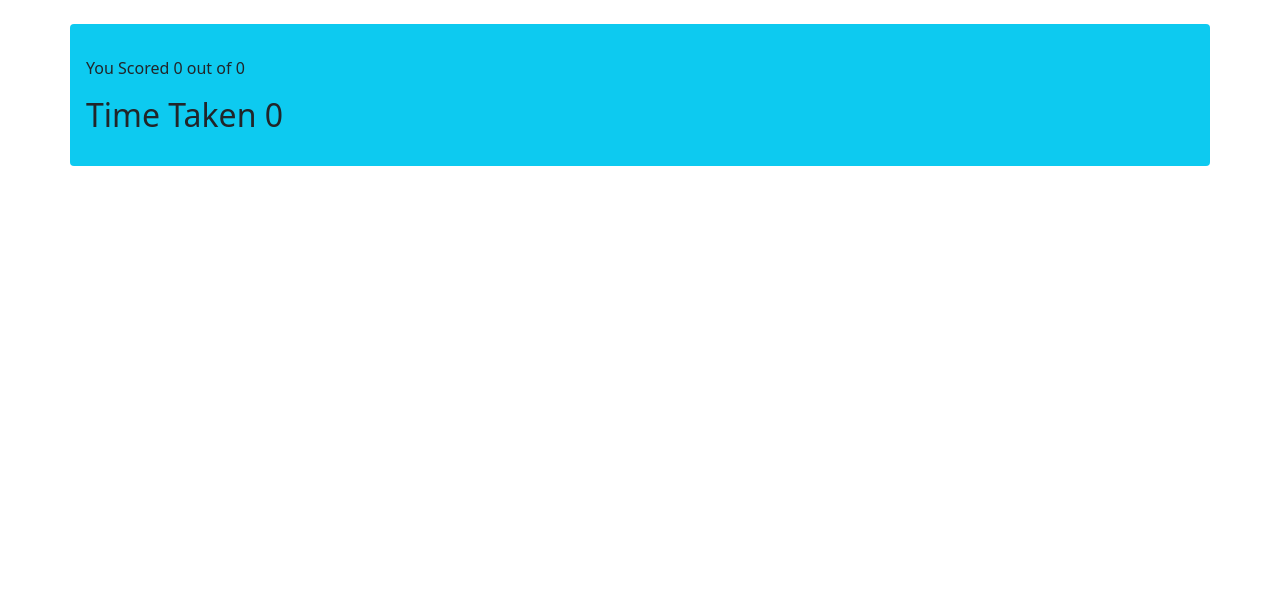
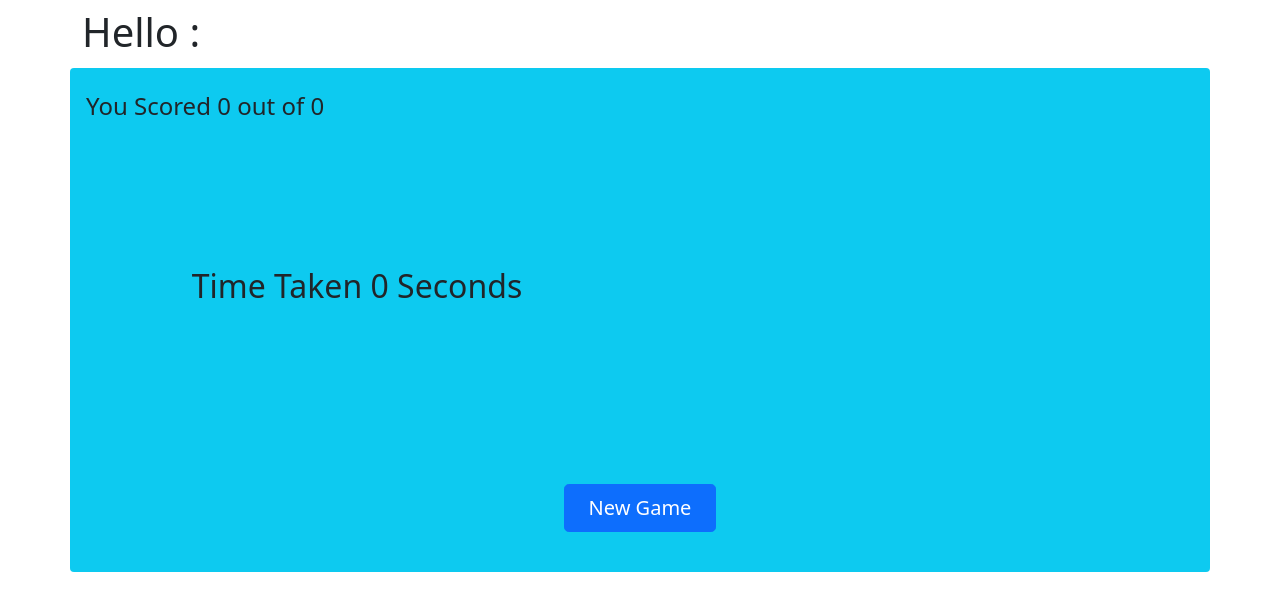
Before and after one commit to 3azzam/anotherTask, a React (Create React App) app: page /score in a window 1280 px wide. Shown: the top 610 px of the page. Built offline with nearby package versions, Linux system fonts and the light colour scheme.

Commit message:
added score screen

```diff
--- a/package.json
+++ b/package.json
@@ -7,10 +7,12 @@
     "@testing-library/jest-dom": "^5.16.4",
     "@testing-library/react": "^13.3.0",
     "@testing-library/user-event": "^13.5.0",
+    "apexcharts": "^3.35.3",
     "axios": "^0.27.2",
     "bootstrap": "^5.1.3",
     "lodash": "^4.17.21",
     "react": "^18.2.0",
+    "react-apexcharts": "^1.4.0",
     "react-dom": "^18.2.0",
     "react-redux": "^8.0.2",
     "react-router-dom": "^6.3.0",
--- /dev/null
+++ b/src/components/chart/pie.js
@@ -0,0 +1,28 @@
+import { useState, useEffect } from "react";
+import Chart from "react-apexcharts";
+
+const PieChart = ({ chartData }) => {
+
+  const [labels, setLabels] = useState([])
+  const [series, setSeries] = useState([])
+
+  useEffect(() => {
+    setLabels(chartData.labels)
+    setSeries(chartData.series)
+  }, [chartData])
+
+  return (
+    <div>
+      <Chart
+        options={{
+          labels
+        }}
+        series={series}
+        type="pie"
+        width="350px"
+      />
+    </div>
+  );
+};
+
+export default PieChart;
--- a/src/constants/localstorageConstant.js
+++ b/src/constants/localstorageConstant.js
@@ -6,5 +6,6 @@ export const QUESTION_NUMBERS = 'qsn'
 export const CATEGORIES_NUMBERS = 'csn'
 export const SELECTED_CATEGORY = 'yay'
 export const REMIANING_CATEGORIES = 'wee'
+export const SELECTED_CATEGORIES_DETAILS = 'scd'
 
 export const QUESTIONS_LIST = 'sqs'
--- a/src/redux/reducers/gameReducer.js
+++ b/src/redux/reducers/gameReducer.js
@@ -4,10 +4,12 @@ import {
     QUESTION_NUMBERS,
     SELECTED_DIFFICULTY,
     REMIANING_CATEGORIES,
-    SELECTED_CATEGORY
+    SELECTED_CATEGORY,
+    SELECTED_CATEGORIES_DETAILS
 } from "../../constants/localstorageConstant";
 import { difficulties } from "../../constants/appConstants";
 import { getString, saveString, getJson, saveJson } from "../../utils/localStorage";
+import _ from 'lodash'
 
 const setQuestionsNumber = (difficulty) => {
     switch (difficulty) {
@@ -46,7 +48,8 @@ const initialState = {
         ? parseInt(getString(CATEGORIES_NUMBERS), 10)
         : process.env.REACT_APP_CATEGORIES_EASY,
     remainingCategories: getJson(REMIANING_CATEGORIES) || [],
-    selectedCategory: getString(SELECTED_CATEGORY) ? parseInt(getString(SELECTED_CATEGORY), 10) : null
+    selectedCategory: getString(SELECTED_CATEGORY) ? parseInt(getString(SELECTED_CATEGORY), 10) : null,
+    selectedCategoriesDetails: getJson(SELECTED_CATEGORIES_DETAILS) || []
 };
 
 export const gameSlice = createSlice({
@@ -67,9 +70,11 @@ export const gameSlice = createSlice({
             const { remainingCategories, selectedCategory } = action.payload
             state.remainingCategories = remainingCategories
             state.selectedCategory = selectedCategory
+            state.selectedCategoriesDetails = [...state.selectedCategoriesDetails, selectedCategory]
 
             saveJson(REMIANING_CATEGORIES, remainingCategories)
             saveString(SELECTED_CATEGORY, selectedCategory)
+            saveJson(SELECTED_CATEGORIES_DETAILS, state.selectedCategoriesDetails, selectedCategory)
         }
     },
 });
--- a/src/redux/reducers/questionsReducer.js
+++ b/src/redux/reducers/questionsReducer.js
@@ -14,13 +14,13 @@ export const questionSlice = createSlice({
     reducers: {
         setQuestions: (state, action) => {
             const { questionsList } = action.payload
-            state.questionsList = questionsList
+            state.questionsList = [...state.questionsList, ...questionsList]
 
             saveJson(QUESTIONS_LIST, questionsList)
         },
         setQuestionAnswer: (state, action) => {
-            const { answer, time } = action.payload
-            state.questionsAnswers = [...state.questionsAnswers, { answer, time }]
+            const { answer, time, correctAnswer } = action.payload
+            state.questionsAnswers = [...state.questionsAnswers, { answer, time, correctAnswer }]
         }
     }
 })
--- a/src/utils/localStorage.js
+++ b/src/utils/localStorage.js
@@ -13,3 +13,7 @@ export const getString = (key) => {
 export const getJson = (key) => {
     return JSON.parse(`${localStorage.getItem(key)}`)
 }
+
+export const flushAll = () => {
+    localStorage.clear();
+}
--- a/src/views/Questions/index.js
+++ b/src/views/Questions/index.js
@@ -6,13 +6,16 @@ const QuestionsList = () => {
   const navigate = useNavigate();
 
   const [questionCount, setQuestionCount] = useState(0);
-  const { questionsList, questionsAnswers } = useSelector(
-    (state) => state.questions
-  );
+
+  const { selectedCategoriesDetails, remainingCategories, categoriesNumbers } = useSelector((state) => state.game)
+  const { questionsList, questionsAnswers } = useSelector((state) => state.questions);
 
   useEffect(() => {
     if (questionsList.length > 0 && questionCount >= questionsList.length) {
-      navigate("/score");
+
+      Math.abs(selectedCategoriesDetails.length - remainingCategories.length) >= categoriesNumbers ?
+        navigate("/score") :
+        navigate('/categories')
     }
   }, [questionCount]);
 
--- a/src/views/Questions/showQuestion.js
+++ b/src/views/Questions/showQuestion.js
@@ -21,12 +21,12 @@ const ShowQuesion = ({ question, toNextQuestion }) => {
   }, [question]);
 
   const handleAnswerSubmit = () => {
-    dispatch(setQuestionAnswer({ answer: userAnswer, time: answerTime }))
+    dispatch(setQuestionAnswer({ correctAnswer: question.correct_answer, answer: userAnswer, time: answerTime }))
     toNextQuestion()
   }
 
   const handleAnswerSkip = () => {
-    dispatch(setQuestionAnswer({ answer: null, time: 30 * (4 - difficulty) }))
+    dispatch(setQuestionAnswer({ correctAnswer: question.correct_answer, answer: null, time: 30 * (4 - difficulty) }))
     toNextQuestion()
   }
 
--- /dev/null
+++ b/src/views/Score/calcResult.js
@@ -0,0 +1,21 @@
+export const calcPieResult = (answers) => {
+    let correct = 0
+    let incorrect = 0
+    let skipped = 0
+    let timeTaken = 0
+    answers.forEach(question => {
+        if (question.answer === null) {
+            skipped = skipped + 1;
+        }
+        else if (question.answer === question.correctAnswer) {
+            correct = correct + 1
+        }
+        else {
+            incorrect++
+        }
+        timeTaken += question.time
+    })
+    const labels = ['correct', 'false', 'skipped']
+    const series = [correct, incorrect, skipped]
+    return { chart: { labels, series }, score: { timeTaken, correctAnswers: correct } }
+}
--- a/src/views/Score/index.js
+++ b/src/views/Score/index.js
@@ -1,37 +1,86 @@
 import { useState, useEffect } from "react";
+import { useNavigate } from "react-router-dom";
 import { useSelector } from "react-redux";
-const Score = () => {
-  const { questionsList, questionsAnswers } = useSelector(state => state.questions)
+
+import { calcPieResult } from "./calcResult";
+
+import PieChart from "../../components/chart/pie";
+
+import { flushAll } from "../../utils/localStorage";
+const ScoreView = () => {
+  const navigate = useNavigate();
+
+  // reducers
+  const { questionsList, questionsAnswers } = useSelector(
+    (state) => state.questions
+  );
   const { playerName } = useSelector((state) => state.auth);
 
-  const [score, setScore] = useState(0);
-  const [timeTaken, setTimeTaken] = useState(0)
+  // states
+  const [score, setScore] = useState({ timeTaken: 0, correctAnswers: 0 });
+  const [chartData, setChartData] = useState({ labels: [], series: [] });
 
   useEffect(() => {
-    if (questionsList.length > 0 && questionsAnswers.length > 0) {
-      let scoreCounter = 0
-      let fullTimeTaken = 0
-      questionsList.forEach((question, idx) => {
-        scoreCounter += question.correct_answer === questionsAnswers[idx].answer
-        fullTimeTaken += questionsAnswers[idx].time
-      });
-      setScore(scoreCounter)
-      setTimeTaken(fullTimeTaken)
+    if (questionsAnswers.length && questionsList.length) {
+      const { chart, score } = calcPieResult(questionsAnswers);
+      setChartData(chart);
+      setScore(score);
     }
   }, []);
 
+  const timeDisplay = (seconds) => {
+    const remainingMinutes = parseInt(seconds / 60, 10);
+    const remainingSeconds = seconds % 60;
+    if (remainingMinutes === 0) {
+      return `${remainingSeconds} Seconds`;
+    }
+    return `${
+      remainingMinutes > 9 ? remainingMinutes : `0${remainingMinutes}`
+    }:${
+      remainingSeconds > 9 ? remainingSeconds : `0${remainingSeconds}`
+    } Minutes`;
+  };
+
+  const handleNewGame = () => {
+    flushAll();
+    navigate("/");
+  };
+
   return (
     <div>
-      <div className="container rounded bg-info my-4 mx-auto px-3 py-4">
-        <h1> {playerName} </h1>
-        <p>
+      <div className="container">
+        <h1 className="py-2 mb-1"> Hello : {playerName} </h1>
+      </div>
+      <div className="container rounded bg-info mb-4 mx-auto px-3 py-4">
+        <p className="h4">
           {" "}
-          You Scored {score} out of {questionsList.length}{" "}
+          You Scored {score.correctAnswers} out of {questionsList.length}{" "}
         </p>
-        <p className="h2" > Time Taken <span> {timeTaken} </span> </p>
+        <div className="row">
+          <div className="col-12 col-lg-6 mb-3">
+            <div className="d-flex justify-content-center align-items-center p-3 h-100">
+              <p className="h2">
+                {" "}
+                Time Taken <span> {timeDisplay(score.timeTaken)} </span>{" "}
+              </p>
+            </div>
+          </div>
+          <div className="col-12 col-lg-6 mb-3">
+            <div className="d-flex justify-content-center align-items-center p-3 h-100">
+              <PieChart chartData={chartData} />
+            </div>
+          </div>
+        </div>
+
+        <div className="d-flex justify-content-center my-3">
+          <button onClick={handleNewGame} className="btn btn-lg btn-primary">
+            {" "}
+            <span className="px-2"> New Game </span>{" "}
+          </button>
+        </div>
       </div>
     </div>
   );
 };
 
-export default Score;
+export default ScoreView;
```
Also changed, not shown: src/components/chart/index.js (added, +28 -0 lines), src/utils/timeUtils.js (added), 1 other file (tests, documents, lock files or other folders).
